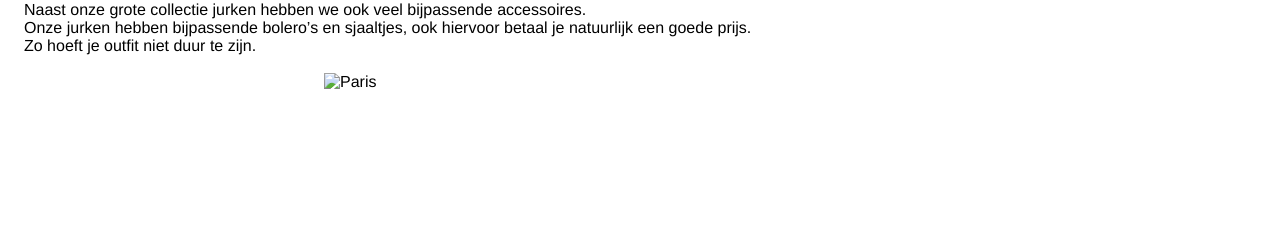
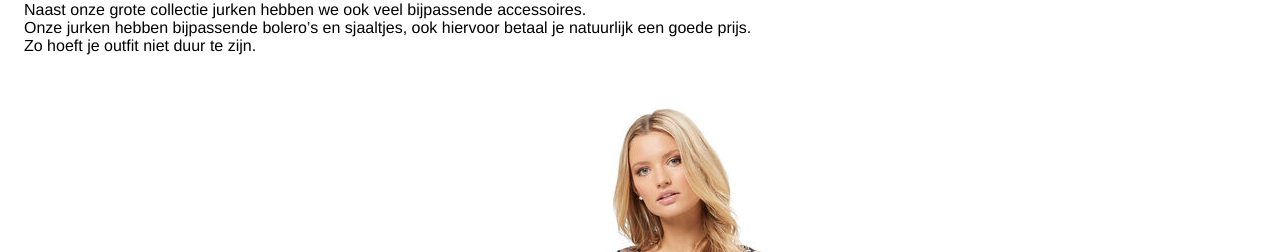
Before and after one commit to rosadelcielo/rosadelcielo.github.io, a plain HTML site: page index.html in a window 1280 px wide. Shown: the part 548-800 px from the top of the page. Drawn offline with Linux system fonts and the light colour scheme.

Commit message:
Update index.html

```diff
--- a/index.html
+++ b/index.html
@@ -34,7 +34,7 @@ Naast onze grote collectie jurken hebben we ook veel bijpassende accessoires.
 <br> Zo hoeft je outfit niet duur te zijn.
 
 <br> <br>
- <img src="htmlimages/onedress.jpeg" alt="Paris" style="margin-left: 300px">
+ <img src="onedress.jpeg" alt="Paris" style="margin-left: 300px">
 
 
     </div>
```
